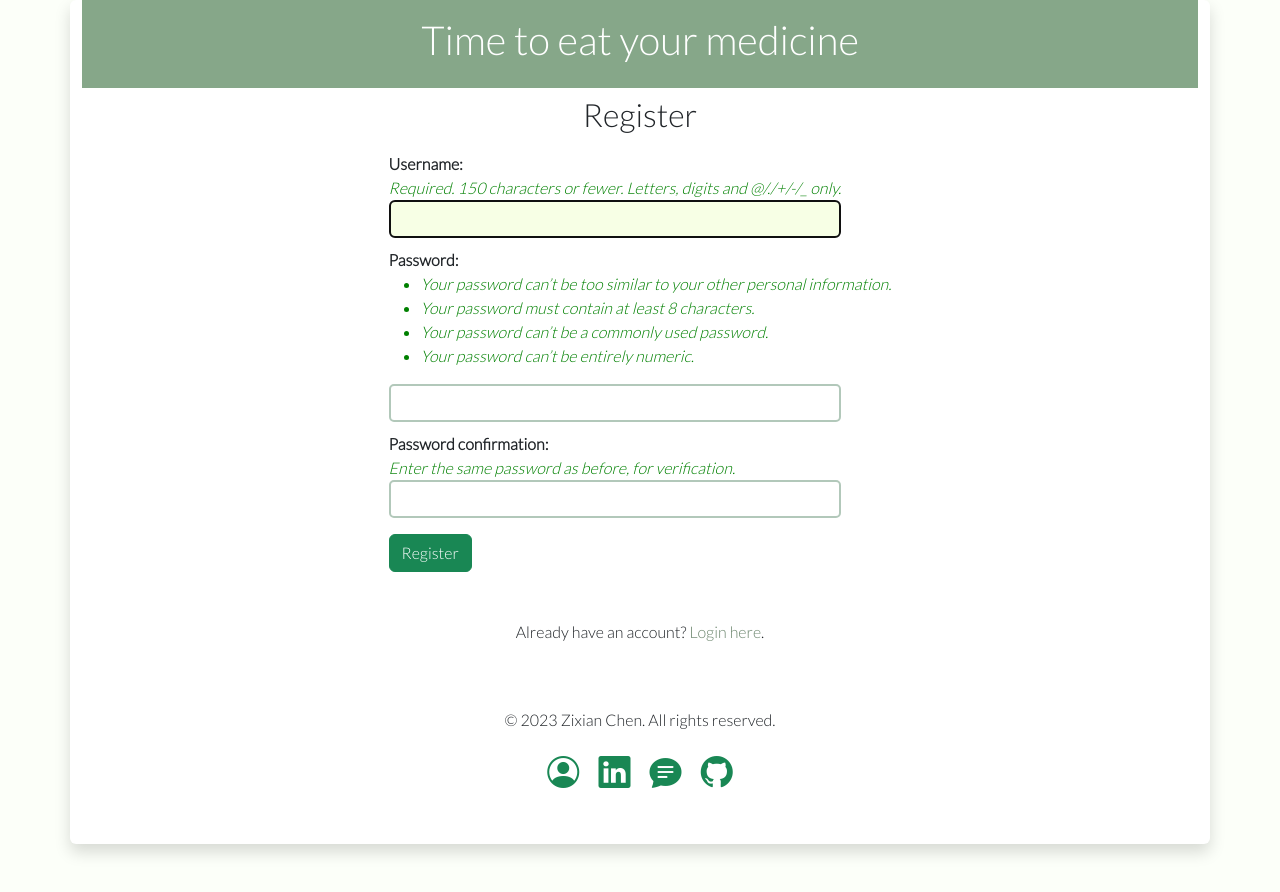
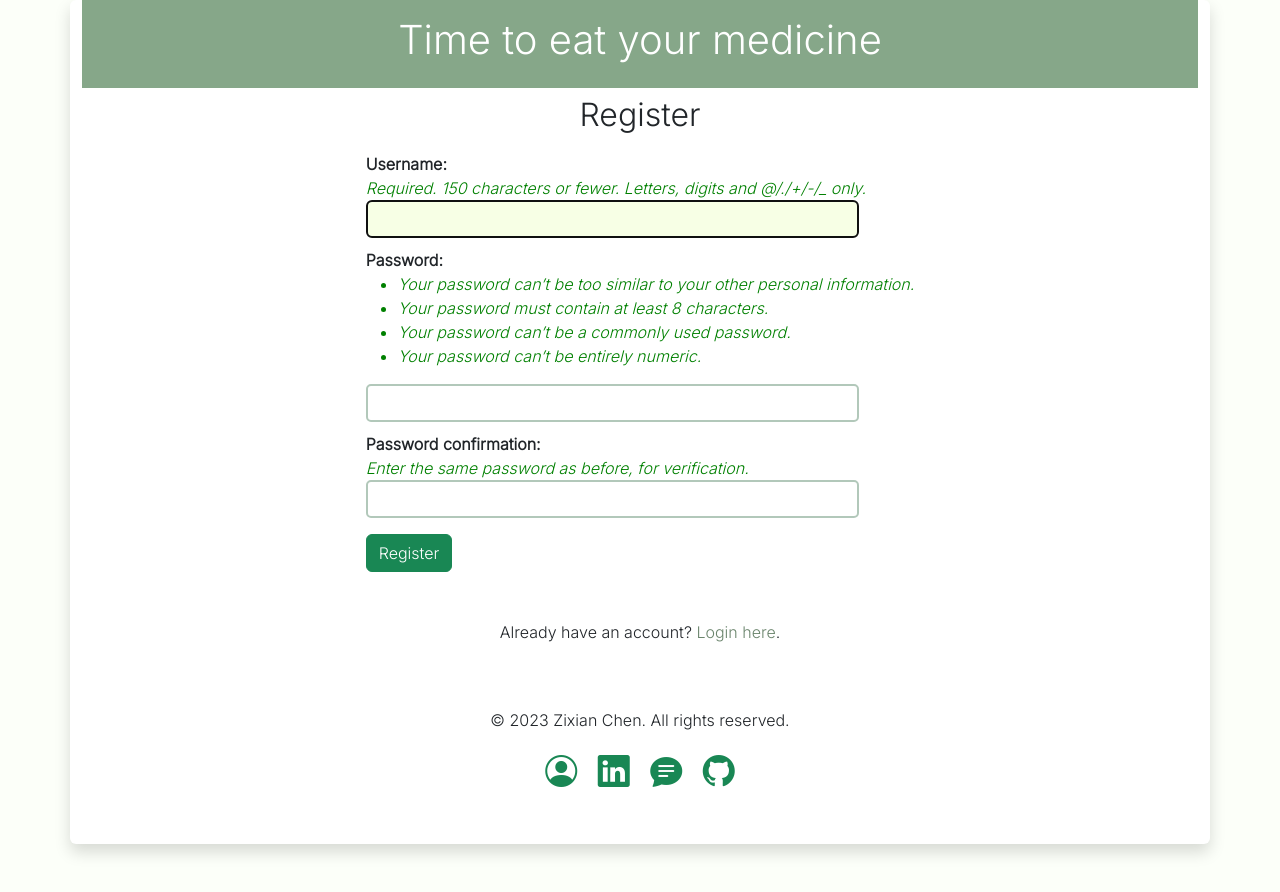
Before and after one commit to zachczx/eatyourmeds, a Django app: page /eatyourmeds/register/ in a window 1280 px wide. Run offline with Django 4.2, Linux system fonts and the light colour scheme.

Commit message:
Update base.html

```diff
--- a/templates/trackerapp/base.html
+++ b/templates/trackerapp/base.html
@@ -6,16 +6,17 @@
     <title>Time to eat your medicine</title>
     <link rel="stylesheet" href="https://cdn.jsdelivr.net/npm/bootstrap@5.3.2/dist/css/bootstrap.min.css" integrity="sha384-T3c6CoIi6uLrA9TneNEoa7RxnatzjcDSCmG1MXxSR1GAsXEV/Dwwykc2MPK8M2HN" crossorigin="anonymous">
     <link rel="stylesheet" href="https://cdn.jsdelivr.net/npm/bootstrap-icons@1.11.1/font/bootstrap-icons.css" integrity="sha384-4LISF5TTJX/fLmGSxO53rV4miRxdg84mZsxmO8Rx5jGtp/LbrixFETvWa5a6sESd" crossorigin="anonymous">
+
     <link rel="preconnect" href="https://fonts.googleapis.com">
     <link rel="preconnect" href="https://fonts.gstatic.com" crossorigin>
-    <link href="https://fonts.googleapis.com/css2?family=Lato:wght@300&display=swap" rel="stylesheet">
+    <link href="https://fonts.googleapis.com/css2?family=Inter:wght@300&display=swap" rel="stylesheet">
     <style>
 
         /* colour scheme - https://colorhunt.co/palette/a0c49dc4d7b2e1ecc8f7ffe5 */
 
         body {
             background-color: #FCFFF9;
-            font-family: 'Lato', sans-serif;
+            font-family: 'Inter', sans-serif;
         }
 
         .accordion-button:not(.collapsed) {
```
